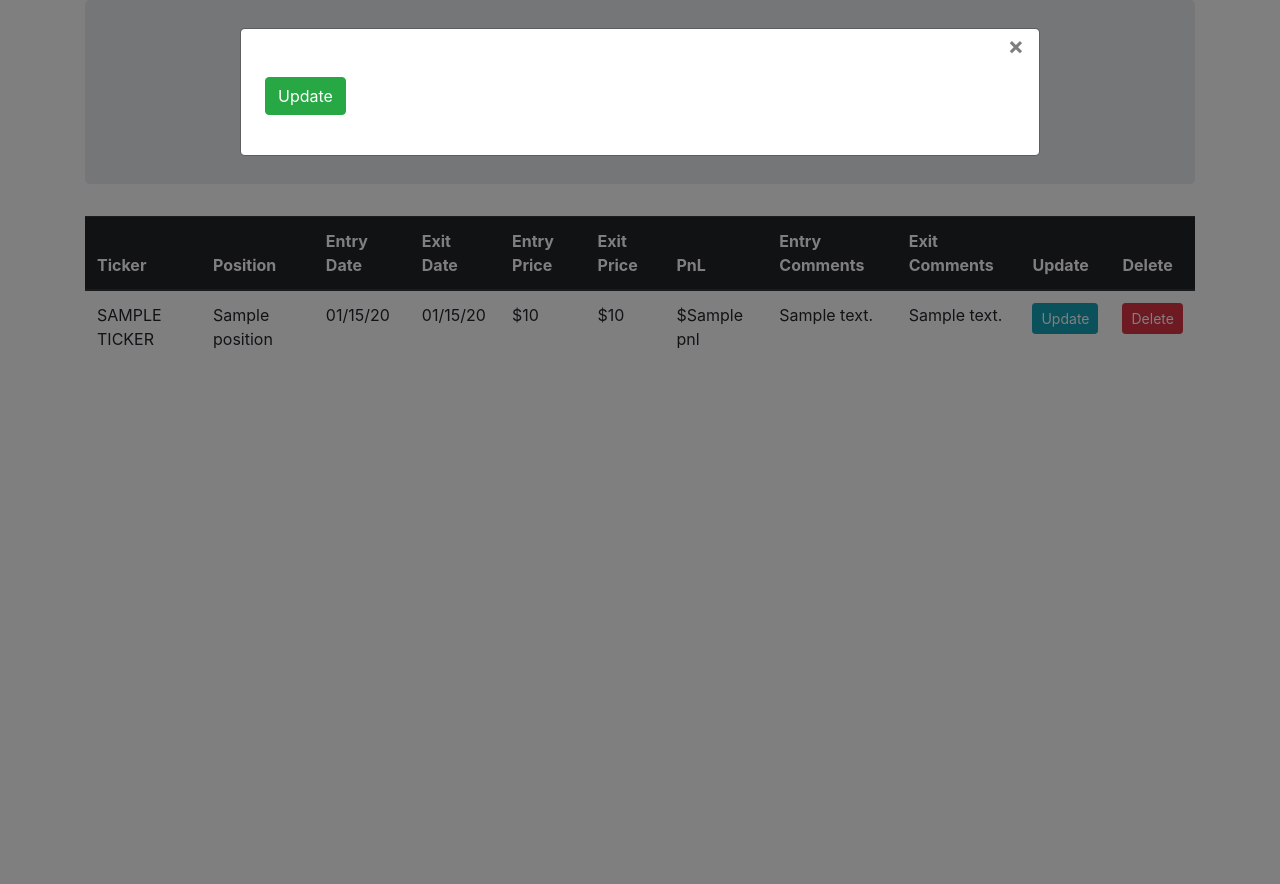
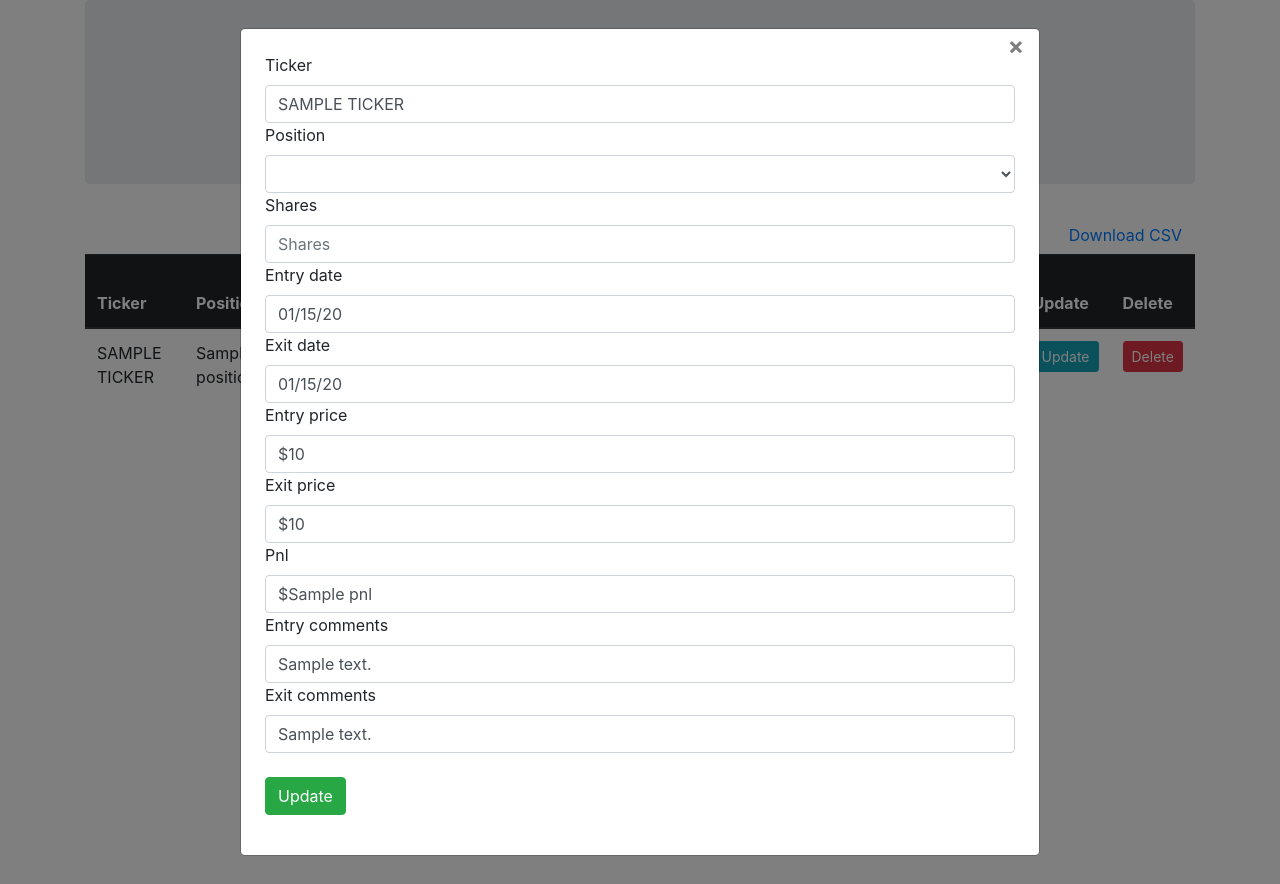
Before and after one commit to jbloemker97/Trade-Tracker, a Django app: template trades/templates/trades/index.html in a window 1280 px wide, after a click on "Update". Run offline with Django 3.2, Linux system fonts and the light colour scheme; the template is opened without the code that fills it: most values are stand-ins (such as "Sample title", 1, 10 or a date in 2020); form fields are guessed from the names that the template uses; some libraries are stand-ins or nearby versions.

Commit message:
Added shares field. Added CSV export

```diff
--- a/trades/forms.py
+++ b/trades/forms.py
@@ -7,6 +7,7 @@
     )
     ticker = forms.CharField(max_length=5)
     position = forms.CharField(widget=forms.Select(choices=CHOICES), required=True)
+    shares = forms.IntegerField()
     entry_date = forms.DateTimeField()
     exit_date = forms.DateTimeField(required=False)
     entry_price = forms.DecimalField(max_digits=6, decimal_places=2)
--- a/trades/models.py
+++ b/trades/models.py
@@ -8,6 +8,7 @@
     )
     ticker = models.CharField(max_length=5)
     position = models.CharField(max_length=100, choices=CHOICES, default='Long')
+    shares = models.PositiveIntegerField(default=0)
     entry_date = models.DateTimeField(timezone.now())
     exit_date = models.DateTimeField(timezone.now(), blank=True, null=True)
     entry_price = models.DecimalField(max_digits=6, decimal_places=2)
--- /dev/null
+++ b/trades/static/trades/js/csv.js
@@ -0,0 +1,12 @@
+let download = document.querySelector("#downloadCSV");
+
+download.addEventListener("click", function () {
+    //Ajax Request
+    $.ajax({
+        url: 'csv_write/',
+        method: 'GET',
+        beforeSend: function (xhr) {
+            xhr.setRequestHeader('X-CSRFToken', csrf_token)
+        }
+    })
+});
--- a/trades/static/trades/js/updateTrade.js
+++ b/trades/static/trades/js/updateTrade.js
@@ -16,15 +16,16 @@
                 let data = new Object();
 
                 for (let j = 0; j < row.children.length - 2; j++) {
-                    value = row.children[j].innerHTML;
-                    input[j].value = value;
+                    values = row.children[j].innerHTML;
+                    input[j].value = values;
+                    console.log(input[j], values);
                 }
 
                 form.addEventListener("submit", function (e) {
                     e.preventDefault();
 
                     let row = document.querySelector(`[data-id="${id}"]`).parentElement.parentElement;
-                    let dataKeys = ["ticker", "position", "entry_date", "exit_date", "entry_price", "exit_price", "pnl", "entry_comments", "exit_comments"]
+                    let dataKeys = ["ticker", "position", "shares", "entry_date", "exit_date", "entry_price", "exit_price", "pnl", "entry_comments", "exit_comments"]
 
                     for (let i = 0; i < row.children.length - 2; i++) {
                         value = input[i].value;
--- a/trades/templates/trades/base.html
+++ b/trades/templates/trades/base.html
@@ -24,6 +24,7 @@
     <script src="{% static 'trades/js/deleteTrade.js' %}"></script>
     <script src="{% static 'trades/js/updateTrade.js' %}"></script>
     <script src="{% static 'trades/js/app.js' %}"></script>
+    <script src="{% static 'trades/js/csv.js' %}"></script>
     <script>
         var csrf_token = '{{ csrf_token }}'
     </script>
--- a/trades/templates/trades/form.html
+++ b/trades/templates/trades/form.html
@@ -24,6 +24,9 @@
                 <option>Long</option>
                 <option>Short</option>
             </select>
+
+            <label>{{ form.shares.label }}</label>
+            <input placeholder="{{ form.shares.label }}" name="{{ form.shares.name }}" class="form-control" type="number">
 
             <label>{{ form.entry_date.label }}</label>
             <input placeholder="{{ form.entry_date.label }}" name="{{ form.entry_date.name }}" class="form-control" type="text">
--- a/trades/templates/trades/index.html
+++ b/trades/templates/trades/index.html
@@ -16,6 +16,7 @@
           <tr>
             <th scope="col">Ticker</th>
             <th scope="col">Position</th>
+            <th scope="col">Shares</th>
             <th scope="col">Entry Date</th>
             <th scope="col">Exit Date</th>
             <th scope="col">Entry Price</th>
@@ -32,6 +33,7 @@
             <tr class="trade-row">
                 <th scope="row" class="font-weight-normal">{{ trade.ticker|upper }}</th>
                 <th class="font-weight-normal">{{ trade.position }}</th>
+                <th class="font-weight-normal">{{ trade.shares }}</th>
                 <td>{{ trade.entry_date|date:"m/d/y" }}</td>
                 <td>{{ trade.exit_date|date:"m/d/y" }}</td>
                 <td class="entryPrice">${{ trade.entry_price }}</td>
@@ -44,6 +46,7 @@
             </tr>
             {% endfor %}
         </tbody>
+        <a href="/trades/csv_write" class="btn btn-link float-right" id="downloadCSV">Download CSV</a>
       </table>
 
 <!-- MODAL CONFIRMTAION -->
--- a/trades/templates/trades/update_modal.html
+++ b/trades/templates/trades/update_modal.html
@@ -7,11 +7,38 @@
                 </button>
             <form method="POST" action="{% url 'trades:add' %}" class="form-group" id="updateForm">
                 {% csrf_token %}
-                {% for field in form %}
-                    {{ field.errors }}
-                    <label>{{field.label}}</label>
-                    <input placeholder="{{ field.label }}" name="{{ field.name }}" class="form-control addInput"/>
-                {% endfor %}
+                <label>{{ form.ticker.label }}</label>
+                <input placeholder="{{ form.ticker.label }}" name="{{ form.ticker.name }}" class="form-control addInput" type="text">
+
+                <label>{{ form.position.label }}</label>
+                <select name="{{ form.position.name }}" class="form-control addInput">
+                    <option>Long</option>
+                    <option>Short</option>
+                </select>
+
+                <label>{{ form.shares.label }}</label>
+                <input placeholder="{{ form.shares.label }}" name="{{ form.shares.name }}" class="form-control addInput" type="number">
+
+                <label>{{ form.entry_date.label }}</label>
+                <input placeholder="{{ form.entry_date.label }}" name="{{ form.entry_date.name }}" class="form-control addInput" type="text">
+
+                <label>{{ form.exit_date.label }}</label>
+                <input placeholder="{{ form.exit_date.label }}" name="{{ form.exit_date.name }}" class="form-control addInput" type="text">
+
+                <label>{{ form.entry_price.label }}</label>
+                <input placeholder="{{ form.entry_price.label }}" name="{{ form.entry_price.name }}" class="form-control addInput" type="text">
+
+                <label>{{ form.exit_price.label }}</label>
+                <input placeholder="{{ form.exit_price.label }}" name="{{ form.exit_price.name }}" class="form-control addInput" type="text">
+
+                <label>{{ form.pnl.label }}</label>
+                <input placeholder="{{ form.pnl.label }}" name="{{ form.pnl.name }}" class="form-control addInput" type="text">
+
+                <label>{{ form.entry_comments.label }}</label>
+                <input placeholder="{{ form.entry_comments.label }}" name="{{ form.entry_comments.name }}" class="form-control addInput" type="textarea">
+
+                <label>{{ form.exit_comments.label }}</label>
+                <input placeholder="{{ form.exit_comments.label }}" name="{{ form.exit_comments.name }}" class="form-control addInput" type="textarea">
                 <br>
                 <button type="submit" class="btn btn-success" >Update</button>
             </form>
--- a/trades/urls.py
+++ b/trades/urls.py
@@ -8,4 +8,5 @@
     path('add/', views.trades, name='add'),
     path('delete/<int:pk>', views.delete_trade, name='delete'),
     path('update/<int:pk>', views.update_trade, name='update'),
+    path('csv_write/', views.csv_write, name='csv'),
 ]
```
Also changed, not shown: trades/views.py (+19 -0 lines), trades/migrations/0006_auto_20180830_0613.py (added).
